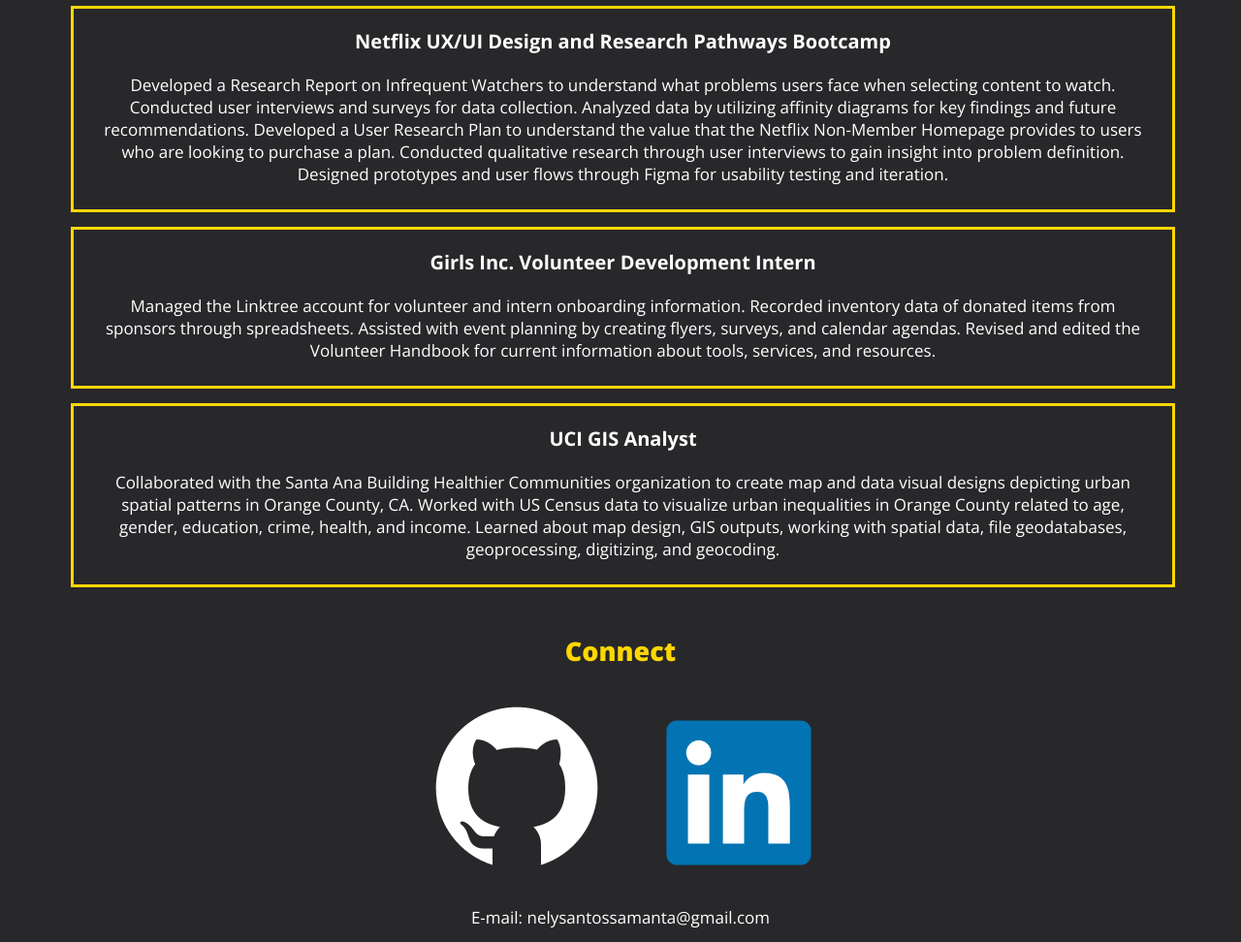
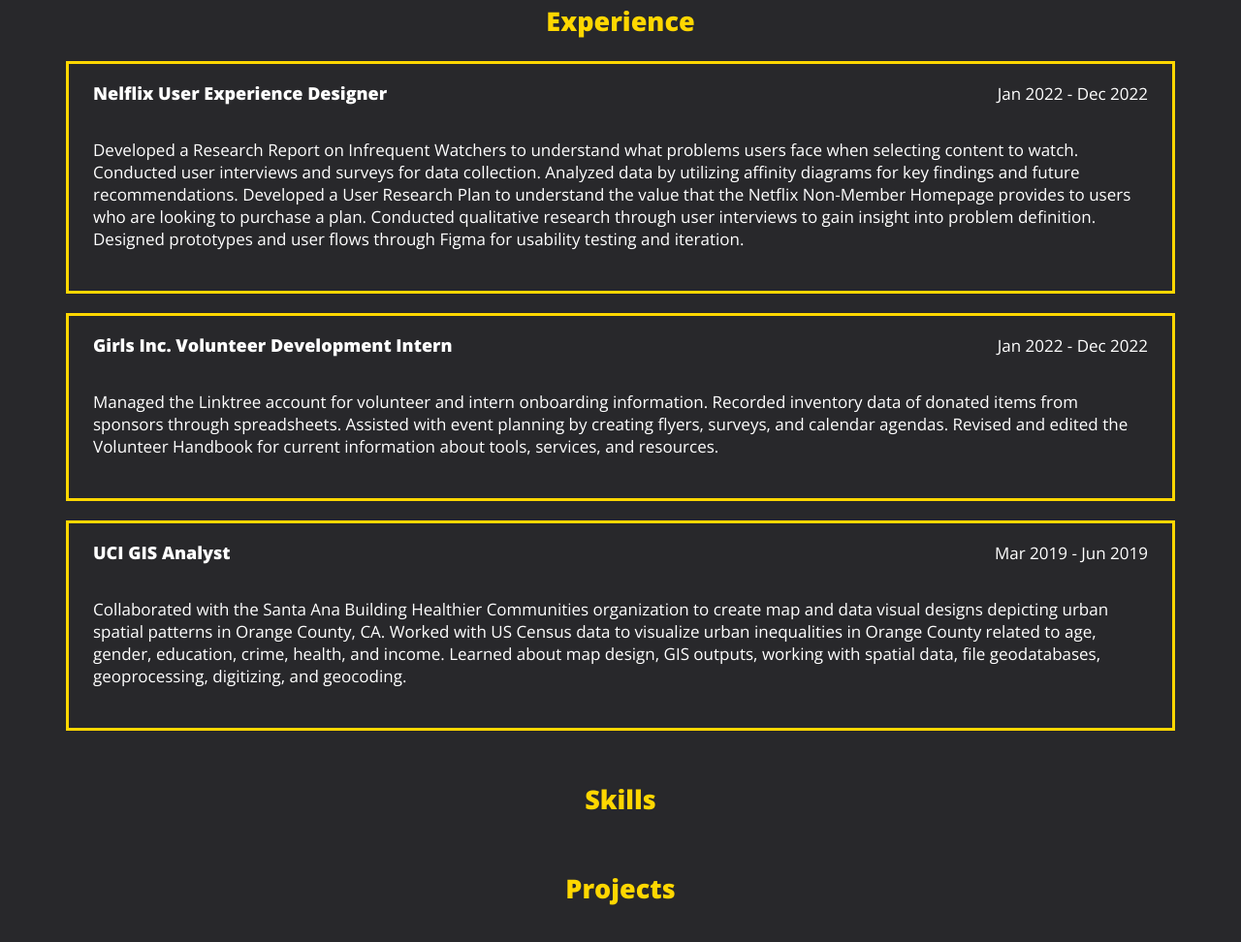
Before and after one commit to nssamanta/io, a plain HTML site: page index.html in a window 1280 px wide. Shown: the part 500-1472 px from the top of the page at 97% size. Drawn offline with nearby package versions, Linux system fonts and the light colour scheme.

Commit message:
formatted styles added

```diff
--- a/css/index.css
+++ b/css/index.css
@@ -9,9 +9,25 @@
     font-size: 17px;
 }
 
+
+nav ul{
+    list-style-type: none;
+    padding: 0;
+    display: flex;
+    justify-content: center;
+}
+
+nav ul li{
+    background-color: gold;
+    border: 6px solid gold;
+    border-style: outset;
+    padding: 0 5px 5px;
+    margin: 0 10px;
+}
+
 section {
     padding: 5px;
-    margin: 0 20px 0 ;
+    margin: 0 20px 0;
 }
 
 h1, h2 {
@@ -30,7 +46,8 @@
 }
 
 h3 {
-    font-size: 20px;
+    font-size: 18px;
+    font-weight: 900;
 }
 
 #about p {
@@ -41,18 +58,30 @@
 
 #experience ul {
     list-style-type: none;
-    padding: auto;
+    padding: 0;
     margin: 0;
 }
+
 #experience ul li {
     border: 3px solid gold;
     padding: 0 25px 25px;
-    margin: 0 35px 15px 0;
+    margin: 0 35px 20px;
 }
 
-#connect ul li {
+#experience .job-header {
+    display: flex;
+    align-items: baseline;
+    justify-content: space-between;
+}
+
+#experience p {
+    text-align: left;
+}
+
+#connect ul {
     list-style-type: none;
-    display: inline-block;
+    display: flex;
+    justify-content: space-evenly;
 }
 
 #linkedin {
--- a/index.html
+++ b/index.html
@@ -15,6 +15,15 @@
     <link rel="stylesheet" href="css/index.css" />
   </head>
   <body>
+    <nav>
+      <ul>
+        <li><a href="#about">About</a></li>
+        <li><a href="#experience">Experience</a></li>
+        <li><a href="#skills">Skills</a></li>
+        <li><a href="#projects">Projects</a></li>
+        <li><a href="#connect">Connect</a></li>
+      </ul>
+    </nav>
     <h1>Nely Santos</h1>
     <section id="about">
       <h2>About</h2>
@@ -35,8 +44,9 @@
       <h2>Experience</h2>
       <ul>
         <li>
-          <h3>Netflix UX/UI Design and Research Pathways Bootcamp</h3>
-          Developed a Research Report on Infrequent Watchers to understand what
+          <div class="job-header"><h3 class="job-title">Nelflix User Experience Designer</h3>
+          <span class="job-dates">Jan 2022 - Dec 2022</span></div>
+          <p>Developed a Research Report on Infrequent Watchers to understand what
           problems users face when selecting content to watch. Conducted user
           interviews and surveys for data collection. Analyzed data by utilizing
           affinity diagrams for key findings and future recommendations.
@@ -45,27 +55,35 @@
           purchase a plan. Conducted qualitative research through user
           interviews to gain insight into problem definition. Designed
           prototypes and user flows through Figma for usability testing and
-          iteration.
+          iteration.</p>
         </li>
         <li>
-          <h3>Girls Inc. Volunteer Development Intern</h3>
-          Managed the Linktree account for volunteer and intern onboarding
+          <div class="job-header"><h3 class="job-title">Girls Inc. Volunteer Development Intern</h3>
+          <span class="job-dates">Jan 2022 - Dec 2022</span></div>
+          <p>Managed the Linktree account for volunteer and intern onboarding
           information. Recorded inventory data of donated items from sponsors
           through spreadsheets. Assisted with event planning by creating flyers,
           surveys, and calendar agendas. Revised and edited the Volunteer
-          Handbook for current information about tools, services, and resources.
+          Handbook for current information about tools, services, and resources.</p>
         </li>
         <li>
-          <h3>UCI GIS Analyst</h3>
-          Collaborated with the Santa Ana Building Healthier Communities
+          <div class="job-header"><h3 class="job-title">UCI GIS Analyst</h3>
+          <span class="job-dates">Mar 2019 - Jun 2019</span></div>
+          <p>Collaborated with the Santa Ana Building Healthier Communities
           organization to create map and data visual designs depicting urban
           spatial patterns in Orange County, CA. Worked with US Census data to
           visualize urban inequalities in Orange County related to age, gender,
           education, crime, health, and income. Learned about map design, GIS
           outputs, working with spatial data, file geodatabases, geoprocessing,
-          digitizing, and geocoding.
+          digitizing, and geocoding.</p>
         </li>
       </ul>
+    </section>
+    <section id="skills">
+      <h2>Skills</h2>
+    </section>
+    <section id="projects">
+      <h2>Projects</h2>
     </section>
     <section id="connect">
       <h2>Connect</h2>
@@ -85,7 +103,7 @@
           /></a>
         </li>
       </ul>
-      <p>E-mail: nelysantossamanta@gmail.com</p>
+      <p><a href="mailto:nelysantossamanta@gmail.com">E-mail: nelysantossamanta@gmail.com</a></p>
     </section>
   </body>
 </html>
```
